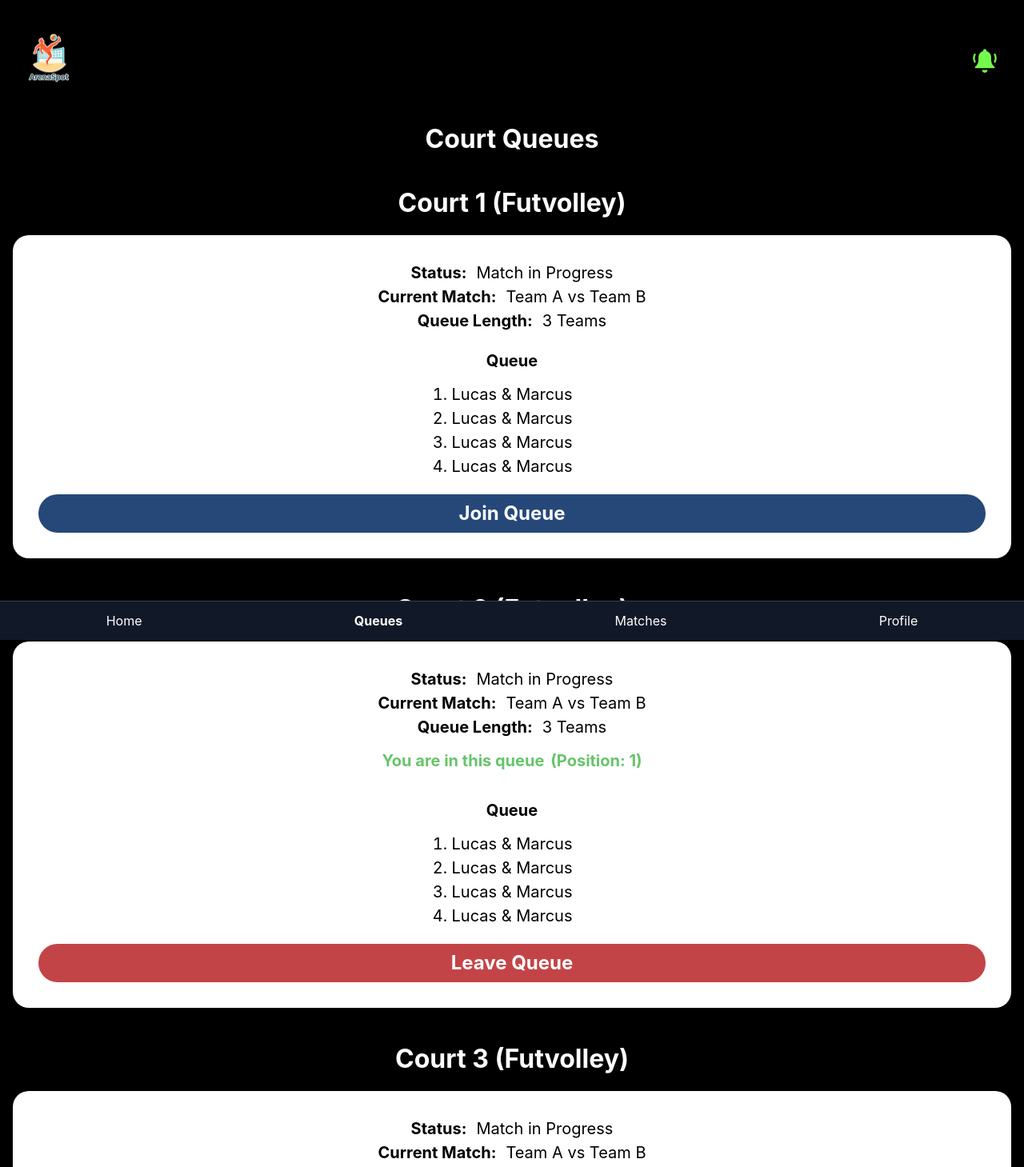
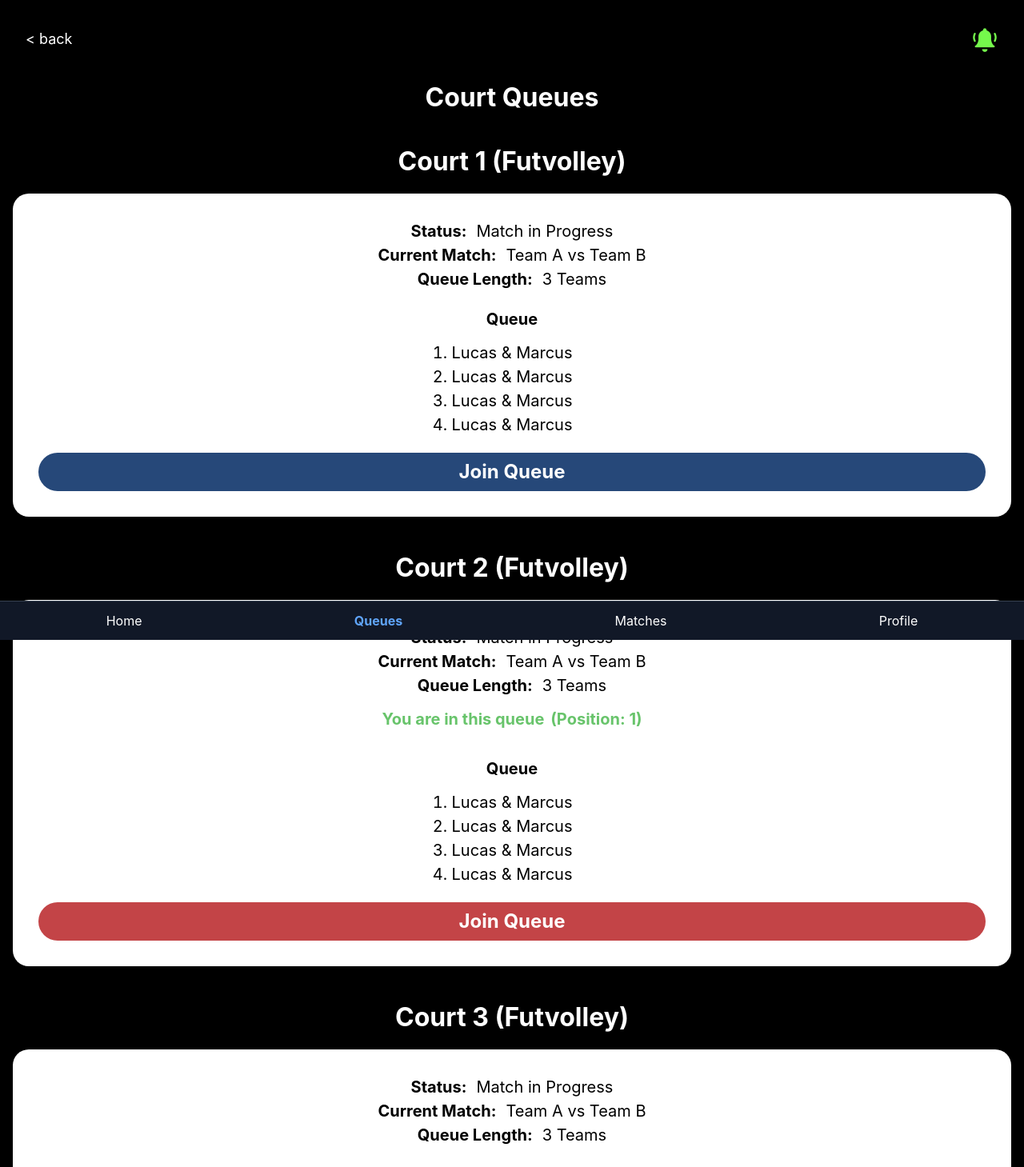
Before and after one commit to Wajiha3/ArenaSpot, a React (Create React App) app in the folder frontend/: page /queues in a window 1280 px wide. Shown: the top 1459 px of the page at 80% size. Built offline with nearby package versions, Linux system fonts and the light colour scheme.

Commit message:
project pages

```diff
--- /dev/null
+++ b/frontend/src/Components/Navbar.tsx
@@ -0,0 +1,33 @@
+import React from 'react';
+import { useNavigate, useLocation } from 'react-router-dom';
+
+const navItems = [
+  { label: 'Home', path: '/welcome' },
+  { label: 'Queues', path: '/queues' },
+  { label: 'Matches', path: '/matches' },
+  { label: 'Profile', path: '/profile' },
+];
+
+const Navbar = () => {
+  const navigate = useNavigate();
+  const location = useLocation();
+
+  return (
+    <div className="fixed bottom-0 left-0 right-0 bg-gray-900 flex justify-around py-3 border-t border-gray-700 z-50">
+      {navItems.map((item) => {
+        const isActive = location.pathname === item.path;
+        return (
+          <button
+            key={item.label}
+            className={`text-center ${isActive ? 'text-blue-400 font-bold' : 'text-white'}`}
+            onClick={() => navigate(item.path)}
+          >
+            <span className="block">{item.label}</span>
+          </button>
+        );
+      })}
+    </div>
+  );
+};
+
+export default Navbar;
--- a/frontend/src/pages/Check_In.tsx
+++ b/frontend/src/pages/Check_In.tsx
@@ -1,5 +1,6 @@
 import React, { useState } from 'react';
 import { useNavigate } from 'react-router-dom';
+import Navbar from '../Components/Navbar'; // Ensure this path is correct
 
 function Check_In() {
   const navigate = useNavigate();
@@ -32,7 +33,7 @@ function Check_In() {
          <div className="ml-[2rem] mr-[2rem] flex justify-between items-center">
 
         <div className='flex items-center h-[34px]'>
-            <button className="text-white text-lg">{"< back"}</button>
+            <button className="text-white text-lg" onClick={() => navigate('/welcome')}>{"< back"}</button>
         </div>
 
         <div className="h-[34px] flex gap-2">
@@ -57,16 +58,16 @@ function Check_In() {
           <p className="text-black text-center">R$25.00</p>
         </div>
         <div
-          className={`w-full px-4 py-2 font-bold border border-gray-700 rounded-md focus:outline-none focus:ring-2 focus:ring-blue-500 text-black cursor-pointer ${selectedOption === 'creditCard' ? 'bg-gray-800' : 'bg-[#2096F3]'}`}
+          className={`w-full px-4 py-2 font-bold rounded-md focus:outline-none focus:ring-2 focus:ring-blue-500 text-black cursor-pointer ${selectedOption === 'creditCard' ? 'bg-gray-800' : 'bg-[#2096F3]'}`}
           onClick={() => handlePaymentSelect('creditCard')}
         >
-          <span className="font-bold">Pay with Credit Card</span>
+          <span className="font-bold" onClick={() => navigate('/paymentconfirmation')}>Pay with Credit Card</span>
         </div>
         <div
-          className={`w-full px-4 py-2 bg-green-700 font-bold border border-gray-700 rounded-md focus:outline-none focus:ring-2 focus:ring-blue-500 text-black ${selectedOption === 'applePay' ? 'bg-gray-800' : 'bg-gray-700'} cursor-pointer`}
+          className={`w-full px-4 py-2 bg-green-700 font-bold rounded-md focus:outline-none focus:ring-2 focus:ring-blue-500 text-black ${selectedOption === 'applePay' ? 'bg-gray-800' : 'bg-gray-700'} cursor-pointer`}
           onClick={() => handlePaymentSelect('applePay')}
         >
-          <span className="font-bold">Pay with Apple Pay</span>
+          <span className="font-bold" onClick={() => navigate('/paymentconfirmation')}>Pay with Apple Pay</span>
         </div>
       </div>
       </div>
@@ -85,11 +86,16 @@ function Check_In() {
               value={token}
               onChange={handleTokenChange}
               placeholder="Paste your token here"
-              className="w-full px-4 py-2 bg-[#C8E6FA] border border-gray-700 rounded-md focus:outline-none focus:ring-2 focus:ring-blue-500 text-white"
+              className="w-full px-4 py-2 bg-[#C8E6FA] rounded-md focus:outline-none focus:ring-2 focus:ring-blue-500 text-white"
             />
           </div>
           <button
-            onClick={handleVerifyToken}
+            onClick={() => {
+              handleVerifyToken();
+              if (token.trim()) {
+                navigate('/paymentconfirmation');
+              }
+            }}
             disabled={!token.trim()}
             className={`px-4 py-2 rounded-md bg-orange-700 font-bold ${token.trim() ? 'bg-blue-600 hover:bg-blue-700' : 'bg-gray-700 cursor-not-allowed'} transition-colors`}
           >
@@ -102,32 +108,7 @@ function Check_In() {
           )}
         </div>
       </div>
-       <div className="fixed bottom-0 left-0 right-0 bg-gray-900 flex justify-around py-3 border-t border-gray-700">
-        <button
-          className={`text-center ${selectedNav === 'Home' ? 'text-blue-400 font-bold' : ''}`}
-          onClick={() => setSelectedNav('Home')}
-        >
-          <span className="block">Home</span>
-        </button>
-        <button
-          className={`text-center ${selectedNav === 'Queues' ? 'text-blue-400 font-bold' : ''}`}
-          onClick={() => setSelectedNav('Queues')}
-        >
-          <span className="block">Queues</span>
-        </button>
-        <button
-          className={`text-center ${selectedNav === 'Matches' ? 'text-blue-400 font-bold' : ''}`}
-          onClick={() => setSelectedNav('Matches')}
-        >
-          <span className="block">Matches</span>
-        </button>
-        <button
-          className={`text-center ${selectedNav === 'Profile' ? 'text-blue-400 font-bold' : ''}`}
-          onClick={() => setSelectedNav('Profile')}
-        >
-          <span className="block">Profile</span>
-        </button>
-      </div>
+       <Navbar />
     </div>
   );
 }
--- a/frontend/src/pages/Login.tsx
+++ b/frontend/src/pages/Login.tsx
@@ -20,7 +20,7 @@ function Login() {
                         <input className="ml-[1rem] mr-[1rem] text-black text-[20px] bg-transparent placeholder-black placeholder:text-[20px] w-[100%]" type={noSee ? "password":"text"} placeholder="Password" required/>
                         <img onClick={() => setNoSee(!noSee)} width={"34px"} src="/Icons/watch.png" alt="" />
                     </div>
-                    <button type="submit" className='bg-[#68C46B] text-[1.5rem] rounded-[27px] font-bold w-[90%] h-[3.5rem] mb-[2rem] flex justify-center items-center gap-1'>Get Started <img width={"40px"} src="/Icons/arrow-small-right.png" alt="" /></button>
+                    <button type="submit" className='bg-[#68C46B] text-[1.5rem] rounded-[27px] font-bold w-[90%] h-[3.5rem] mb-[2rem] flex justify-center items-center gap-1' onClick={() => navigate('/welcome')} >Get Started <img width={"40px"} src="/Icons/arrow-small-right.png" alt="" /></button>
                 </form>
                 <div className="mt-[2rem] flex items-center gap-5" >
                     <div className="w-[8rem] h-[0.2rem] bg-[#FFF]" />
--- a/frontend/src/pages/Match1.tsx
+++ b/frontend/src/pages/Match1.tsx
@@ -1,6 +1,6 @@
 import React, { useState } from 'react';
 import { useNavigate } from 'react-router-dom';
-
+import Navbar from '../Components/Navbar'; // Ensure this path is correct
 function Match1() {
   const navigate = useNavigate();
   const [selectedNav, setSelectedNav] = useState('Matches');
@@ -10,7 +10,7 @@ function Match1() {
 
    <div className="ml-[2rem] mr-[2rem] flex justify-between items-center h-[34px]">
        <div className='flex items-center h-[34px]'>
-            <button className="text-white text-lg">{"< back"}</button>
+            <button className="text-white text-lg" onClick={() => navigate('/profile')}>{"< back"}</button>
         </div>
         <div className="h-[34px] flex gap-2 items-center">
             <img width={"34px"} src="/Icons/notifications.png" alt="" />
@@ -65,32 +65,7 @@ function Match1() {
       {/* Black spacer before nav */}
       <div className="w-full bg-black" style={{height: '96px'}}></div>
       {/* Bottom Navigation */}
-      <div className="fixed bottom-0 left-0 right-0 bg-gray-900 flex justify-around py-3 border-t border-gray-700">
-        <button
-          className={`text-center ${selectedNav === 'Home' ? 'text-blue-400 font-bold' : ''}`}
-          onClick={() => setSelectedNav('Home')}
-        >
-          <span className="block">Home</span>
-        </button>
-        <button
-          className={`text-center ${selectedNav === 'Queues' ? 'text-blue-400 font-bold' : ''}`}
-          onClick={() => setSelectedNav('Queues')}
-        >
-          <span className="block">Queues</span>
-        </button>
-        <button
-          className={`text-center ${selectedNav === 'Matches' ? 'text-blue-400 font-bold' : ''}`}
-          onClick={() => setSelectedNav('Matches')}
-        >
-          <span className="block">Matches</span>
-        </button>
-        <button
-          className={`text-center ${selectedNav === 'Profile' ? 'text-blue-400 font-bold' : ''}`}
-          onClick={() => setSelectedNav('Profile')}
-        >
-          <span className="block">Profile</span>
-        </button>
-      </div>
+     <Navbar />
     </div>
   );
 }
--- a/frontend/src/pages/Matches.tsx
+++ b/frontend/src/pages/Matches.tsx
@@ -1,5 +1,6 @@
 import React, { useState } from 'react';
 import { useNavigate } from 'react-router-dom';
+import Navbar from '../Components/Navbar'; // Ensure this path is correct
 
 function Matches() {
   const navigate = useNavigate();
@@ -11,7 +12,7 @@ function Matches() {
    <div className="ml-[2rem] mr-[2rem] flex justify-between items-center">
 
        <div className='flex items-center h-[34px]'>
-            <button className="text-white text-lg">{"< back"}</button>
+            <button className="text-white text-lg" onClick={() => navigate('/welcome')}>{"< back"}</button>
         </div>
 
         <div className="h-[34px] flex gap-2">
@@ -27,7 +28,7 @@ function Matches() {
 
       {/* Start Button */}
       <div className="flex justify-center mb-16">
-        <button className="bg-blue-600 hover:bg-blue-700 text-white font-bold py-2 px-12 rounded-md text-xl">
+        <button className="bg-blue-600 hover:bg-blue-700 text-white font-bold py-2 px-12 rounded-md text-xl" onClick={() => navigate('/matches1')}>
           Start
         </button>
       </div>
@@ -64,32 +65,7 @@ function Matches() {
           </div>
         </div>
         {/* Bottom Navigation */}
-      <div className="fixed bottom-0 left-0 right-0 bg-gray-900 flex justify-around py-3 border-t border-gray-700">
-        <button
-          className={`text-center ${selectedNav === 'Home' ? 'text-blue-400 font-bold' : ''}`}
-          onClick={() => setSelectedNav('Home')}
-        >
-          <span className="block">Home</span>
-        </button>
-        <button
-          className={`text-center ${selectedNav === 'Queues' ? 'text-blue-400 font-bold' : ''}`}
-          onClick={() => setSelectedNav('Queues')}
-        >
-          <span className="block">Queues</span>
-        </button>
-        <button
-          className={`text-center ${selectedNav === 'Matches' ? 'text-blue-400 font-bold' : ''}`}
-          onClick={() => setSelectedNav('Matches')}
-        >
-          <span className="block">Matches</span>
-        </button>
-        <button
-          className={`text-center ${selectedNav === 'Profile' ? 'text-blue-400 font-bold' : ''}`}
-          onClick={() => setSelectedNav('Profile')}
-        >
-          <span className="block">Profile</span>
-        </button>
-      </div>
+     <Navbar />
     </div>
   );
 };
--- a/frontend/src/pages/Matches1.tsx
+++ b/frontend/src/pages/Matches1.tsx
@@ -1,5 +1,6 @@
 import React, { useState } from 'react';
 import { useNavigate } from 'react-router-dom';
+import Navbar from '../Components/Navbar'; // Ensure this path is correct
 
 function Matches1() {
   const navigate = useNavigate();
@@ -7,14 +8,6 @@ function Matches1() {
 
   return (
     <div className="bg-black min-h-screen w-screen text-white pt-4">
-
-   <div className="ml-[2rem] mr-[2rem] flex justify-between items-center">
-
-       <div className='flex items-center h-[34px]'>
-            <button className="text-white text-lg">{"< back"}</button>
-        </div>
-
-      </div>
 
       {/* Teams Section - moved down */}
       <div className="flex justify-between mb-8 mt-20">
@@ -53,39 +46,14 @@ function Matches1() {
 
       {/* Finish Button - moved down */}
       <div className="flex justify-center mb-24">
-        <button className="bg-red-800 hover:bg-blue-700 text-white font-bold py-2 px-12 rounded-md text-xl">
+        <button className="bg-red-800 hover:bg-blue-700 text-white font-bold py-2 px-12 rounded-md text-xl" onClick={() => navigate('/matches2')}>
           Finish
         </button>
       </div>
 
 
         {/* Bottom Navigation */}
-      <div className="fixed bottom-0 left-0 right-0 bg-gray-900 flex justify-around py-3 border-t border-gray-700">
-        <button
-          className={`text-center ${selectedNav === 'Home' ? 'text-blue-400 font-bold' : ''}`}
-          onClick={() => setSelectedNav('Home')}
-        >
-          <span className="block">Home</span>
-        </button>
-        <button
-          className={`text-center ${selectedNav === 'Queues' ? 'text-blue-400 font-bold' : ''}`}
-          onClick={() => setSelectedNav('Queues')}
-        >
-          <span className="block">Queues</span>
-        </button>
-        <button
-          className={`text-center ${selectedNav === 'Matches' ? 'text-blue-400 font-bold' : ''}`}
-          onClick={() => setSelectedNav('Matches')}
-        >
-          <span className="block">Matches</span>
-        </button>
-        <button
-          className={`text-center ${selectedNav === 'Profile' ? 'text-blue-400 font-bold' : ''}`}
-          onClick={() => setSelectedNav('Profile')}
-        >
-          <span className="block">Profile</span>
-        </button>
-      </div>
+      <Navbar />
     </div>
   );
 };
--- a/frontend/src/pages/Matches2.tsx
+++ b/frontend/src/pages/Matches2.tsx
@@ -1,5 +1,6 @@
 import React, { useState } from 'react';
 import { useNavigate } from 'react-router-dom';
+import Navbar from '../Components/Navbar'; // Ensure this path is correct
 
 function Matches2() {
   const navigate = useNavigate();
@@ -7,14 +8,6 @@ function Matches2() {
 
   return (
     <div className="bg-black min-h-screen w-screen text-white pt-4">
-
-   <div className="ml-[2rem] mr-[2rem] flex justify-between items-center">
-
-       <div className='flex items-center h-[34px]'>
-            <button className="text-white text-lg">{"< back"}</button>
-        </div>
-
-      </div>
 
       {/* Teams Section - moved down */}
       <div className="flex justify-between mb-8 mt-20">
@@ -51,39 +44,14 @@ function Matches2() {
 
       {/* Finish Button - moved further down */}
       <div className="flex justify-center mt-20 mb-60">
-        <button className="bg-red-800 hover:bg-blue-700 text-white font-bold py-2 px-12 rounded-md text-xl">
+        <button className="bg-red-800 hover:bg-blue-700 text-white font-bold py-2 px-12 rounded-md text-xl" onClick={() => navigate('/welcome')}>
           SAVE
         </button>
       </div>
 
 
         {/* Bottom Navigation */}
-      <div className="fixed bottom-0 left-0 right-0 bg-gray-900 flex justify-around py-3 border-t border-gray-700">
-        <button
-          className={`text-center ${selectedNav === 'Home' ? 'text-blue-400 font-bold' : ''}`}
-          onClick={() => setSelectedNav('Home')}
-        >
-          <span className="block">Home</span>
-        </button>
-        <button
-          className={`text-center ${selectedNav === 'Queues' ? 'text-blue-400 font-bold' : ''}`}
-          onClick={() => setSelectedNav('Queues')}
-        >
-          <span className="block">Queues</span>
-        </button>
-        <button
-          className={`text-center ${selectedNav === 'Matches' ? 'text-blue-400 font-bold' : ''}`}
-          onClick={() => setSelectedNav('Matches')}
-        >
-          <span className="block">Matches</span>
-        </button>
-        <button
-          className={`text-center ${selectedNav === 'Profile' ? 'text-blue-400 font-bold' : ''}`}
-          onClick={() => setSelectedNav('Profile')}
-        >
-          <span className="block">Profile</span>
-        </button>
-      </div>
+      <Navbar />
     </div>
   );
 };
--- a/frontend/src/pages/Payment_Confirmation.tsx
+++ b/frontend/src/pages/Payment_Confirmation.tsx
@@ -10,7 +10,7 @@ function Payment_Confirmation() {
     <div className="bg-black min-h-screen text-white p-6 flex flex-col">
       <div className="ml-[2rem] mr-[2rem] flex justify-between items-center">
         <div className='flex items-center h-[34px]'>
-            <button className="text-white text-lg">{"< back"}</button>
+            <button className="text-white text-lg" onClick={() => navigate('/welcome')}>{"< back"}</button>
         </div>
 
       </div>
--- a/frontend/src/pages/Queues.tsx
+++ b/frontend/src/pages/Queues.tsx
@@ -1,16 +1,20 @@
 import React, { useState } from 'react';
 import { useNavigate } from 'react-router-dom';
+import Navbar from '../Components/Navbar'; // Ensure this path is correct
 
 function Queues() {
     const navigate = useNavigate();
     const [selectedNav, setSelectedNav] = useState('Queues');
+    const [inQueue1, setInQueue1] = useState(false);
+    const [inQueue2, setInQueue2] = useState(false);
+    const [inQueue3, setInQueue3] = useState(false);
 
     return (
         <div className="bg-black w-screen text-black pt-[2rem] min-h-screen">
             <div className="ml-[2rem] mr-[2rem] flex justify-between items-center">
-                <div className='w-[3.6rem] h-[5.4rem]'>
-                    <img src="/logo.png" alt="" />
-                </div>
+                  <div className='flex items-center h-[34px]'>
+            <button className="text-white text-lg" onClick={() => navigate('/welcome')}>{"< back"}</button>
+        </div>
                 <div className="h-[34px] flex gap-2">
                     <img width={"34px"} src="/Icons/notifications.png" alt="" />
                 </div>
@@ -38,7 +42,12 @@ function Queues() {
                         <li className=''>Lucas & Marcus</li>
                         <li className=''>Lucas & Marcus</li>
                     </ol>
-                    <button className='bg-[#264879] text-[1.5rem] rounded-[25px] font-bold w-[100%] h-[3rem] text-white mt-5'>Join Queue</button>
+                    <button
+                        className={`text-[1.5rem] rounded-[25px] font-bold w-[100%] h-[3rem] mt-5 transition-colors duration-200 ${inQueue1 ? 'bg-[#C34447] text-white' : 'bg-[#264879] text-white'}`}
+                        onClick={() => setInQueue1(!inQueue1)}
+                    >
+                        {inQueue1 ? 'Leave Queue' : 'Join Queue'}
+                    </button>
                 </div>
 
                 <p className="text-[2rem] font-bold text-white mb-4">Court 2 (Futvolley)</p>
@@ -66,7 +75,12 @@ function Queues() {
                         <li className=''>Lucas & Marcus</li>
                         <li className=''>Lucas & Marcus</li>
                     </ol>
-                    <button className='bg-[#C34447] text-[1.5rem] rounded-[25px] font-bold w-[100%] h-[3rem] text-white mt-5'>Leave Queue</button>
+                    <button
+                        className={`text-[1.5rem] rounded-[25px] font-bold w-[100%] h-[3rem] mt-5 transition-colors duration-200 ${inQueue2 ? 'bg-[#264879] text-white' : 'bg-[#C34447] text-white'}`}
+                        onClick={() => setInQueue2(!inQueue2)}
+                    >
+                        {inQueue2 ? 'Leave Queue' : 'Join Queue'}
+                    </button>
                 </div>
 
                 <p className="text-[2rem] font-bold text-white mb-4">Court 3 (Futvolley)</p>
@@ -90,35 +104,15 @@ function Queues() {
                         <li className=''>Lucas & Marcus</li>
                         <li className=''>Lucas & Marcus</li>
                     </ol>
-                    <button className='bg-[#264879] text-[1.5rem] rounded-[25px] font-bold w-[100%] h-[3rem] text-white mt-5'>Join Queue</button>
+                    <button
+                        className={`text-[1.5rem] rounded-[25px] font-bold w-[100%] h-[3rem] mt-5 transition-colors duration-200 ${inQueue3 ? 'bg-[#C34447] text-white' : 'bg-[#264879] text-white'}`}
+                        onClick={() => setInQueue3(!inQueue3)}
+                    >
+                        {inQueue3 ? 'Leave Queue' : 'Join Queue'}
+                    </button>
                 </div>
             </div>
-            <div className="fixed bottom-0 left-0 right-0 bg-gray-900 flex justify-around py-3 border-t border-gray-700 z-50">
-                <button
-                  className={`text-center ${selectedNav === 'Home' ? 'text-blue-400 font-bold' : ''}`}
-                  onClick={() => { setSelectedNav('Home'); navigate('/'); }}
-                >
-                  <span className="block text-white">Home</span>
-                </button>
-                <button
-                  className={`text-center ${selectedNav === 'Queues' ? 'text-blue-400 font-bold' : ''}`}
-                  onClick={() => setSelectedNav('Queues')}
-                >
-                  <span className="block text-white">Queues</span>
-                </button>
-                <button
-                  className={`text-center ${selectedNav === 'Matches' ? 'text-blue-400 font-bold' : ''}`}
-                  onClick={() => { setSelectedNav('Matches'); navigate('/matches'); }}
-                >
-                  <span className="block text-white">Matches</span>
-                </button>
-                <button
-                  className={`text-center ${selectedNav === 'Profile' ? 'text-blue-400 font-bold' : ''}`}
-                  onClick={() => { setSelectedNav('Profile'); navigate('/profile'); }}
-                >
-                  <span className="block text-white">Profile</span>
-                </button>
-            </div>
+            <Navbar />
         </div>
     );
 }
--- a/frontend/src/pages/SignUp.tsx
+++ b/frontend/src/pages/SignUp.tsx
@@ -71,7 +71,7 @@ function SignUp() {
               Both
             </button>
           </div>
-          <button type="submit" className='bg-[#68C46B] text-[1.5rem] rounded-[27px] font-bold w-[90%] h-[3.5rem] flex justify-center items-center gap-1'>Get Started <img width={"40px"} src="/Icons/arrow-small-right.png" alt="" /></button>
+          <button type="submit" className='bg-[#68C46B] text-[1.5rem] rounded-[27px] font-bold w-[90%] h-[3.5rem] flex justify-center items-center gap-1' onClick={() => navigate('/welcome')}>Get Started <img width={"40px"} src="/Icons/arrow-small-right.png" alt="" /></button>
         </form>
         <div className="mt-[4rem] flex items-center gap-5" >
           <div className="w-[8rem] h-[0.2rem] bg-[#FFF]" />
```
Also changed, not shown: frontend/src/pages/Profile.tsx (+6 -3 lines), frontend/src/pages/Welcome.tsx (+11 -6 lines).
